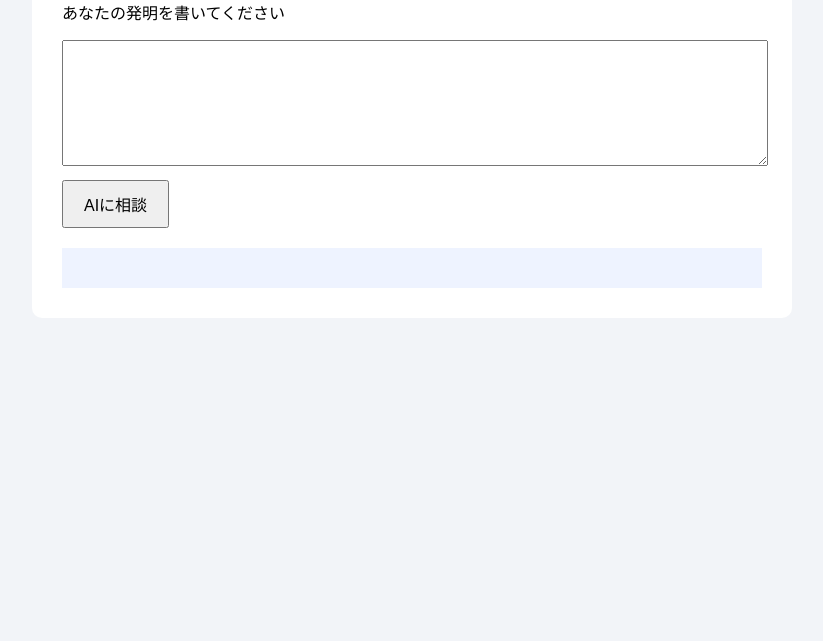
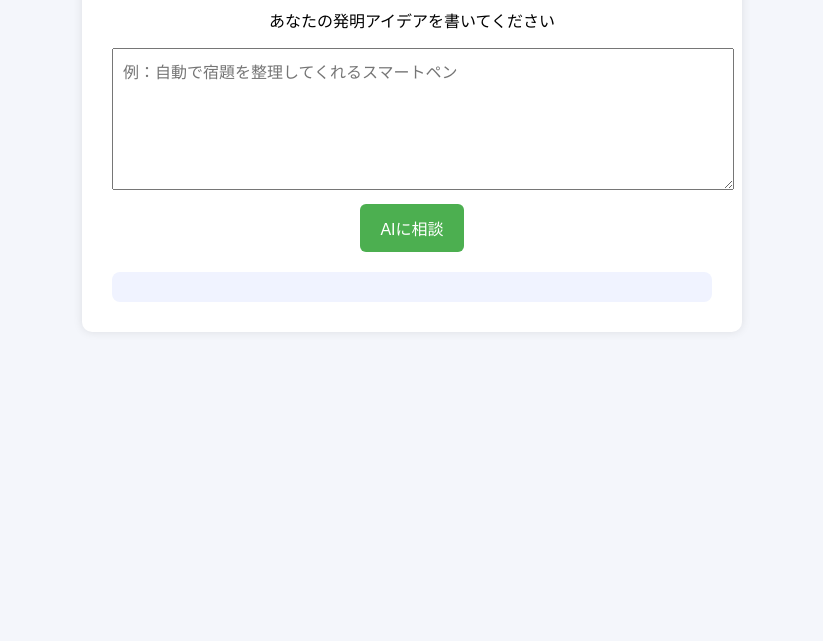
Before and after one commit to yuukikudou1115-cloud/ai-server, a website: page index.html in a window 1280 px wide. Shown: the part 159-800 px from the top of the page, without its empty margins (228-1051 px from the left). Drawn offline with Linux system fonts and the light colour scheme.

Commit message:
Add files via upload

```diff
--- a/index.html
+++ b/index.html
@@ -2,42 +2,54 @@
 <html>
 <head>
 <meta charset="UTF-8">
-<title>発明AIコーチ</title>
+<title>発明アドバイスAI</title>
 
 <style>
-
 body{
-font-family:sans-serif;
-margin:40px;
-background:#f2f4f8;
+font-family: sans-serif;
+background:#f4f6fb;
+text-align:center;
+padding:40px;
 }
 
 .container{
-max-width:700px;
-margin:auto;
 background:white;
 padding:30px;
 border-radius:10px;
+max-width:600px;
+margin:auto;
+box-shadow:0 0 10px rgba(0,0,0,0.1);
 }
 
 textarea{
 width:100%;
 height:120px;
+font-size:16px;
+padding:10px;
 }
 
 button{
+background:#4CAF50;
+color:white;
+border:none;
+padding:12px 20px;
+font-size:16px;
 margin-top:10px;
-padding:10px 20px;
-font-size:16px;
+cursor:pointer;
+border-radius:6px;
 }
 
-.result{
-margin-top:20px;
-background:#eef3ff;
-padding:20px;
-white-space:pre-line;
+button:hover{
+background:#45a049;
 }
 
+#result{
+margin-top:20px;
+text-align:left;
+background:#f0f3ff;
+padding:15px;
+border-radius:8px;
+}
 </style>
 
 </head>
@@ -46,17 +58,17 @@ white-space:pre-line;
 
 <div class="container">
 
-<h1>発明AIコーチ</h1>
+<h1>発明アドバイスAI</h1>
 
-<p>あなたの発明を書いてください</p>
+<p>あなたの発明アイデアを書いてください</p>
 
-<textarea id="idea"></textarea>
+<textarea id="idea" placeholder="例：自動で宿題を整理してくれるスマートペン"></textarea>
 
 <br>
 
 <button onclick="askAI()">AIに相談</button>
 
-<div id="result" class="result"></div>
+<div id="result"></div>
 
 </div>
 
@@ -64,11 +76,11 @@ white-space:pre-line;
 
 async function askAI(){
 
-let idea=document.getElementById("idea").value;
+const idea=document.getElementById("idea").value;
 
-let response=await fetch(
-"https://ai-server-1-69pd.onrender.com/api",
-{
+document.getElementById("result").innerText="AIが考えています...";
+
+const res=await fetch("https://ai-server-1-69pd.onrender.com/api",{
 method:"POST",
 headers:{
 "Content-Type":"application/json"
@@ -76,9 +88,9 @@ headers:{
 body:JSON.stringify({idea:idea})
 });
 
-let data=await response.json();
+const data=await res.json();
 
-document.getElementById("result").innerText=data.reply;
+document.getElementById("result").innerText=data.advice;
 
 }
 
```
